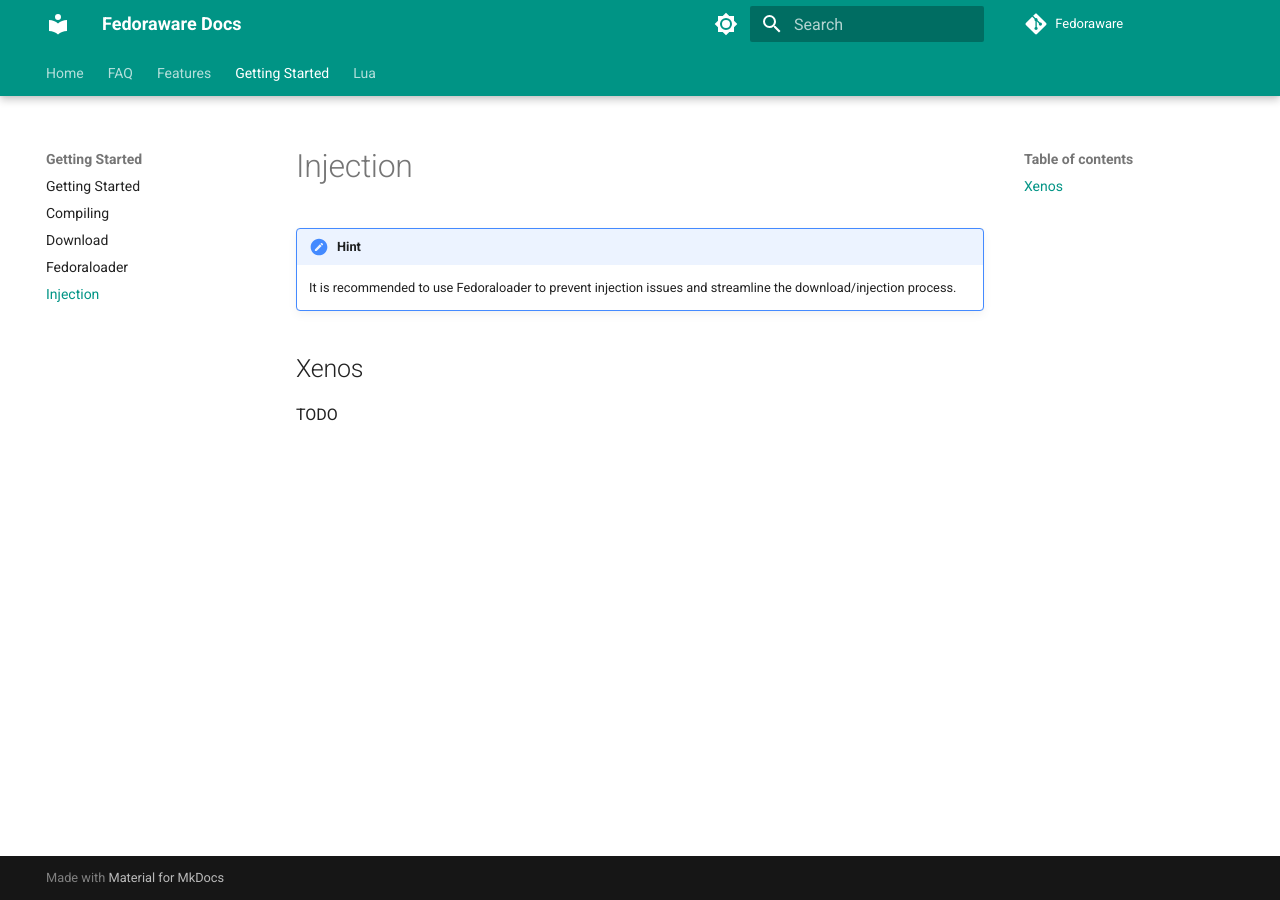
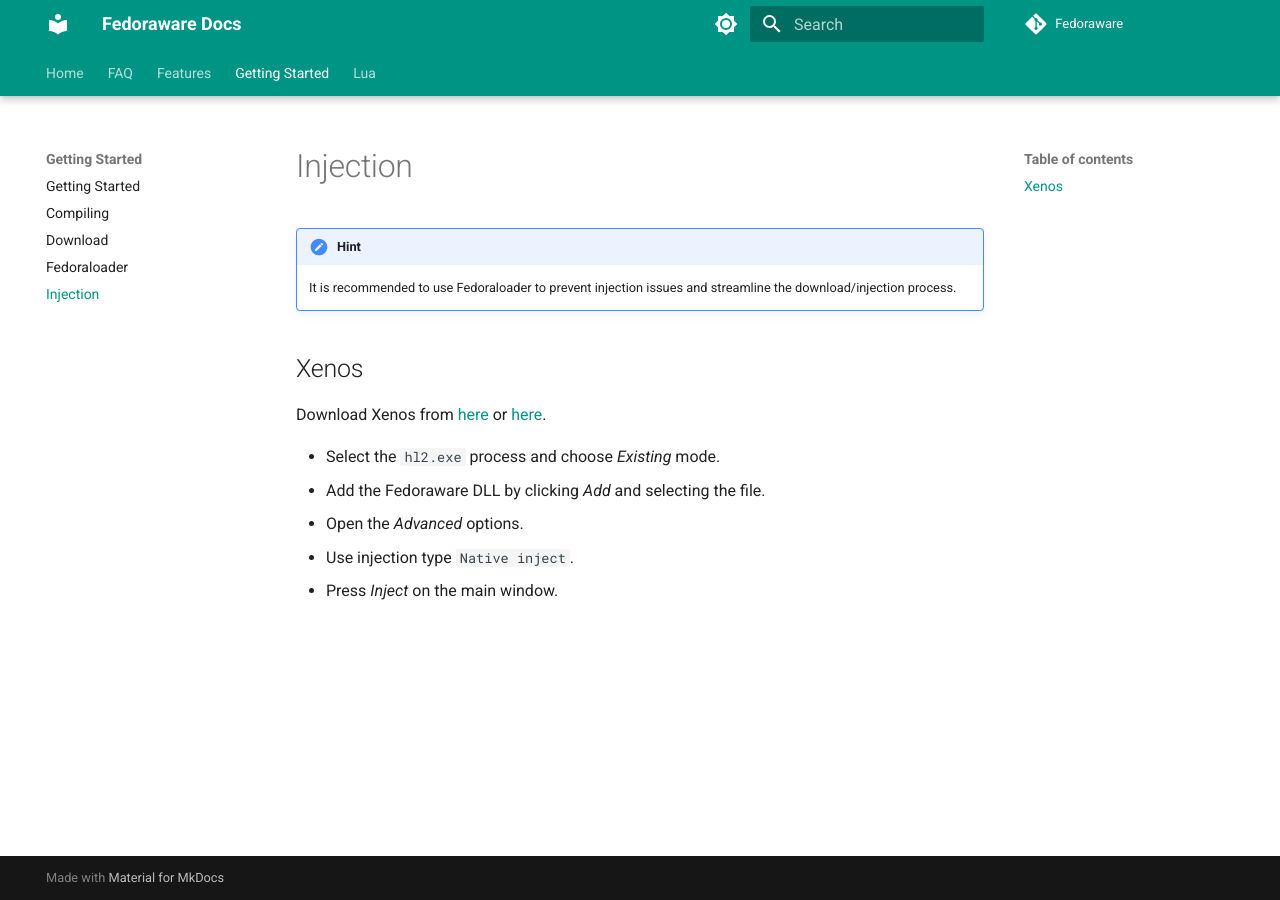
Before and after one commit to imgladnotu/Docs-Edit, an MkDocs documentation site: the page built from docs/Getting-Started/inject.md, in a window 1280 px wide. Built offline with MkDocs 1.6.1 and Material for MkDocs 9.7.7, drawn with Linux system fonts in a browser that asks for light colours; comment, search, counter and statistics services are not loaded.

Commit message:
Added compile and inject docs

```diff
--- a/docs/Getting-Started/inject.md
+++ b/docs/Getting-Started/inject.md
@@ -5,4 +5,10 @@
 
 ## Xenos
 
-TODO
+Download Xenos from [here](https://github.com/DarthTon/Xenos/releases/latest/) or [here](https://github.com/relaxtakenotes/xenos/releases/latest/).
+
+- Select the `hl2.exe` process and choose *Existing* mode.
+- Add the Fedoraware DLL by clicking *Add* and selecting the file.
+- Open the *Advanced* options.
+- Use injection type `Native inject`.
+- Press *Inject* on the main window.
```
Also changed, not shown: docs/Getting-Started/compile.md (+8 -0 lines).
